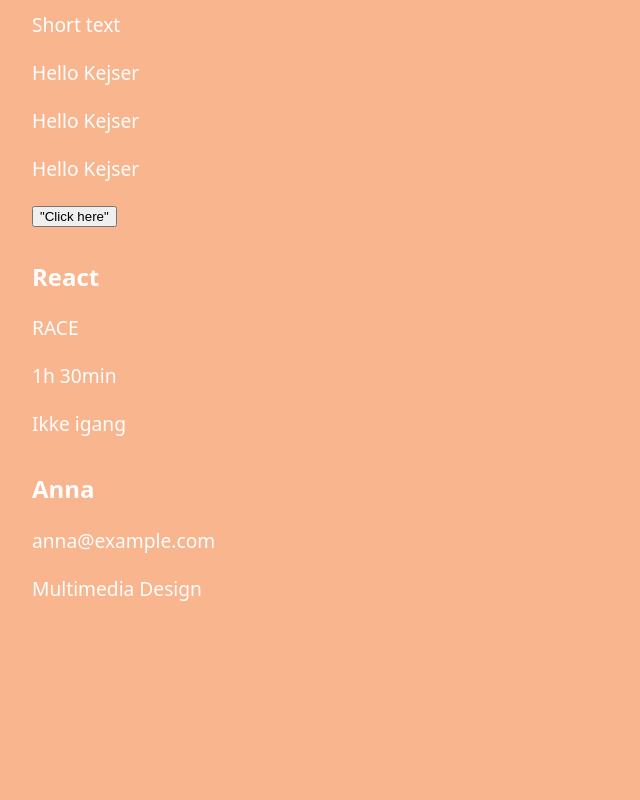
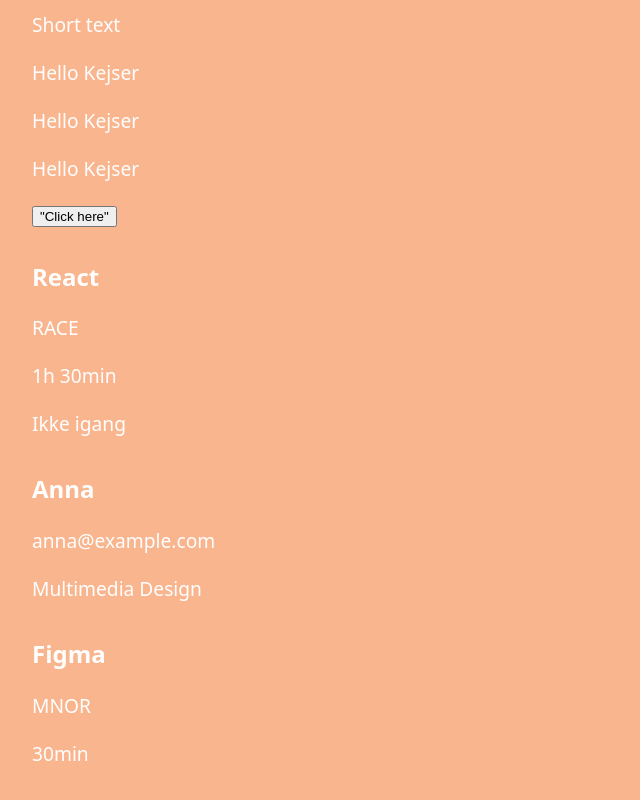
Before and after one commit to FKAYSR/web-app-optimization, a React (Vite) app: page / in a window 1280 px wide. Shown: the part 410-1210 px from the top of the page, without its empty margins (0-640 px from the left). Before the commit the page ends 1065 px from the top, so only its background shows below. Built offline with nearby package versions, Linux system fonts and the light colour scheme; no server answers.

Commit message:
Opgave om Destructuring af objects done

```diff
--- a/src/pages/HomePage.jsx
+++ b/src/pages/HomePage.jsx
@@ -4,6 +4,7 @@
 import Button from "../sandbox/Button";
 import Course from "../sandbox/Course";
 import StudentCard from "../sandbox/StudentCard";
+import CourseCard from "../sandbox/CourseCard";
 
 const name = "Anna";
 const education = "Multimedia Design";
@@ -31,6 +32,7 @@
         <Button />
         <Course />
         <StudentCard student={student} />
+        <CourseCard title="Figma" teacher="MNOR" duration="30min" />
       </main>
     </>
   );
--- /dev/null
+++ b/src/sandbox/CourseCard.jsx
@@ -0,0 +1,9 @@
+export default function CourseCard({ title, teacher, duration }) {
+  return (
+    <article>
+      <h2>{title}</h2>
+      <p>{teacher}</p>
+      <p>{duration}</p>
+    </article>
+  );
+}
--- a/src/sandbox/sandbox.js
+++ b/src/sandbox/sandbox.js
@@ -33,6 +33,12 @@
 
 console.log(course);
 
+// Destructuring object
+const {title, teacher} = course;
+
+console.log(title, teacher)
+
+
 // Property access
 console.log(course.title);
 console.log(course.teacher);
```
